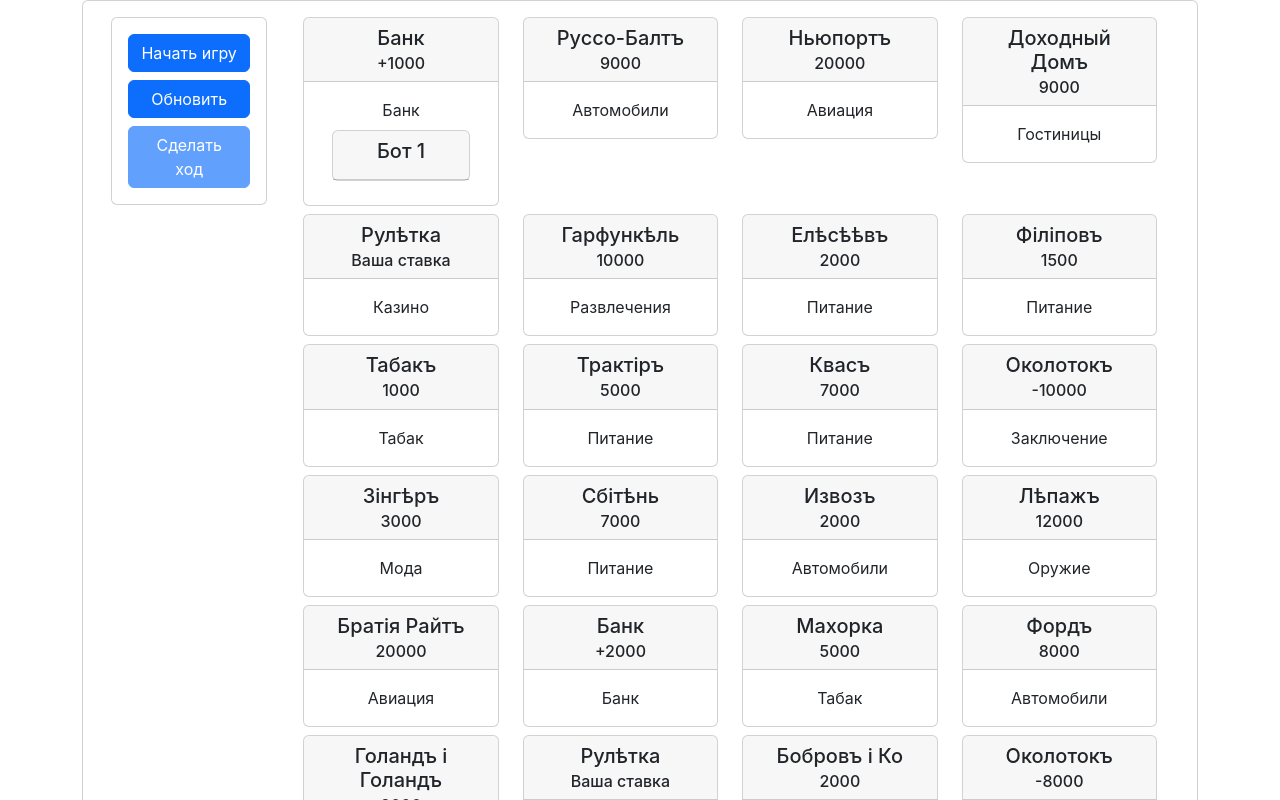
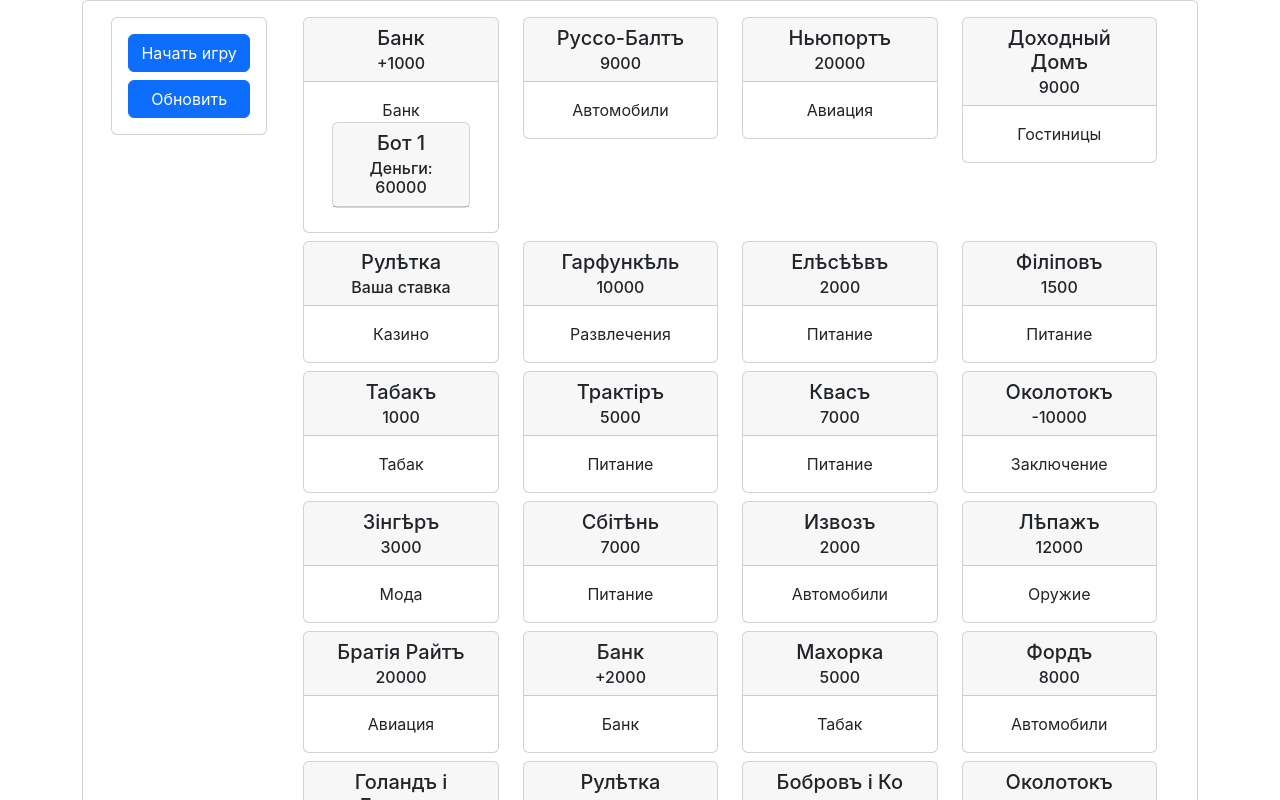
Before and after one commit to d2emon/business-tycoon, a React (Create React App) app in the folder front/: page / in a window 1280 px wide. Both pictures are taken after a click on the button "Обновить". Shown: the top 800 px of the page. Built offline with nearby package versions, Linux system fonts and the light colour scheme.

Commit message:
Update player token

```diff
--- a/front/src/components/GameBoard/FieldCard.jsx
+++ b/front/src/components/GameBoard/FieldCard.jsx
@@ -36,7 +36,9 @@ function FieldCard(props) {
           { players.map((player) => (
             <PlayerToken
               key={player.id}
+              money={player.money}
               name={player.name}
+              roll={player.roll}
             />
           ))}
         </Container>
@@ -55,7 +57,9 @@ FieldCard.defaultProps = {
 FieldCard.propTypes = {
   players: PropTypes.arrayOf(PropTypes.shape({
     id: PropTypes.string,
+    money: PropTypes.number,
     name: PropTypes.string,
+    roll: PropTypes.number,
   })),
   subtitle: PropTypes.string,
   title: PropTypes.string,
--- a/front/src/components/PlayerToken/index.jsx
+++ b/front/src/components/PlayerToken/index.jsx
@@ -1,31 +1,70 @@
 import React from 'react';
 import {
+  Button,
   Card,
 } from 'react-bootstrap';
 import PropTypes from 'prop-types';
 
 function PlayerToken(props) {
   const {
+    controls,
+    disabled,
+    money,
     name,
+    roll,
+    onNextTurn,
   } = props;
 
   return (
-    <Card className="my-2">
+    <Card className="mb-2">
       <Card.Header>
         <Card.Title>
           { name }
         </Card.Title>
+        <Card.Subtitle>
+          Деньги:
+          {' '}
+          {money}
+        </Card.Subtitle>
+        { roll && (
+          <Card.Subtitle>
+            Бросок:
+            {' '}
+            {roll}
+          </Card.Subtitle>
+        ) }
       </Card.Header>
+      { controls && (
+        <Card.Body className="d-grid gap-2">
+          <Button
+            disabled={disabled}
+            variant="primary"
+            onClick={onNextTurn}
+          >
+            Сделать ход
+          </Button>
+        </Card.Body>
+      ) }
     </Card>
   );
 }
 
 PlayerToken.defaultProps = {
+  controls: false,
+  disabled: false,
+  money: null,
   name: null,
+  roll: null,
+  onNextTurn: null,
 };
 
 PlayerToken.propTypes = {
+  controls: PropTypes.bool,
+  disabled: PropTypes.bool,
+  money: PropTypes.number,
   name: PropTypes.string,
+  roll: PropTypes.number,
+  onNextTurn: PropTypes.func,
 };
 
 export default PlayerToken;
--- a/front/src/containers/BusinessBoard/index.jsx
+++ b/front/src/containers/BusinessBoard/index.jsx
@@ -1,6 +1,7 @@
 import React, {
   useCallback,
   useEffect,
+  useMemo,
   useState,
 } from 'react';
 import {
@@ -11,6 +12,7 @@ import {
   Row,
 } from 'react-bootstrap';
 import GameBoard from '../../components/GameBoard';
+import PlayerToken from '../../components/PlayerToken';
 import fieldAPI from '../../services/fieldAPI';
 import gameAPI from '../../services/gameAPI';
 
@@ -21,8 +23,10 @@ function BusinessBoard() {
   const [isReady, setIsReady] = useState(false);
 
   const [fields, setFields] = useState([]);
+  const [player, setPlayer] = useState(null);
   const [players, setPlayers] = useState([]);
-  const [playerId, setPlayerId] = useState([]);
+
+  const playerId = useMemo(() => (player && player.id), [player]);
 
   const loadFieldData = useCallback(
     async () => {
@@ -57,11 +61,11 @@ function BusinessBoard() {
 
   const startGame = useCallback(
     async () => {
-      const player = await gameAPI.addPlayer({
+      const result = await gameAPI.addPlayer({
         gameId,
         userId,
       });
-      setPlayerId(player.id);
+      setPlayer(result);
 
       await refreshData();
       setIsReady(true);
@@ -76,11 +80,11 @@ function BusinessBoard() {
   const startTurn = useCallback(
     async () => {
       setIsReady(false);
-      const player = await gameAPI.startTurn({
+      const result = await gameAPI.startTurn({
         gameId,
         playerId,
       });
-      console.log(player);
+      setPlayer(result);
 
       await refreshData();
       setIsReady(true);
@@ -104,6 +108,16 @@ function BusinessBoard() {
     <Container>
       <Row>
         <Col md="2">
+          { player && (
+            <PlayerToken
+              controls
+              disabled={!isReady}
+              money={player.money}
+              name={player.name}
+              roll={player.roll}
+              onNextTurn={startTurn}
+            />
+          ) }
           <Card>
             <Card.Body className="d-grid gap-2">
               <Button
@@ -117,13 +131,6 @@ function BusinessBoard() {
                 onClick={refreshData}
               >
                 Обновить
-              </Button>
-              <Button
-                disabled={!isReady}
-                variant="primary"
-                onClick={startTurn}
-              >
-                Сделать ход
               </Button>
             </Card.Body>
           </Card>
--- a/front/src/services/gameAPI/models/players.js
+++ b/front/src/services/gameAPI/models/players.js
@@ -13,6 +13,7 @@ export const Player = (values) => ({
   //
   money: 60000,
   position: 0,
+  roll: null,
   //
   ...values,
 });
```
